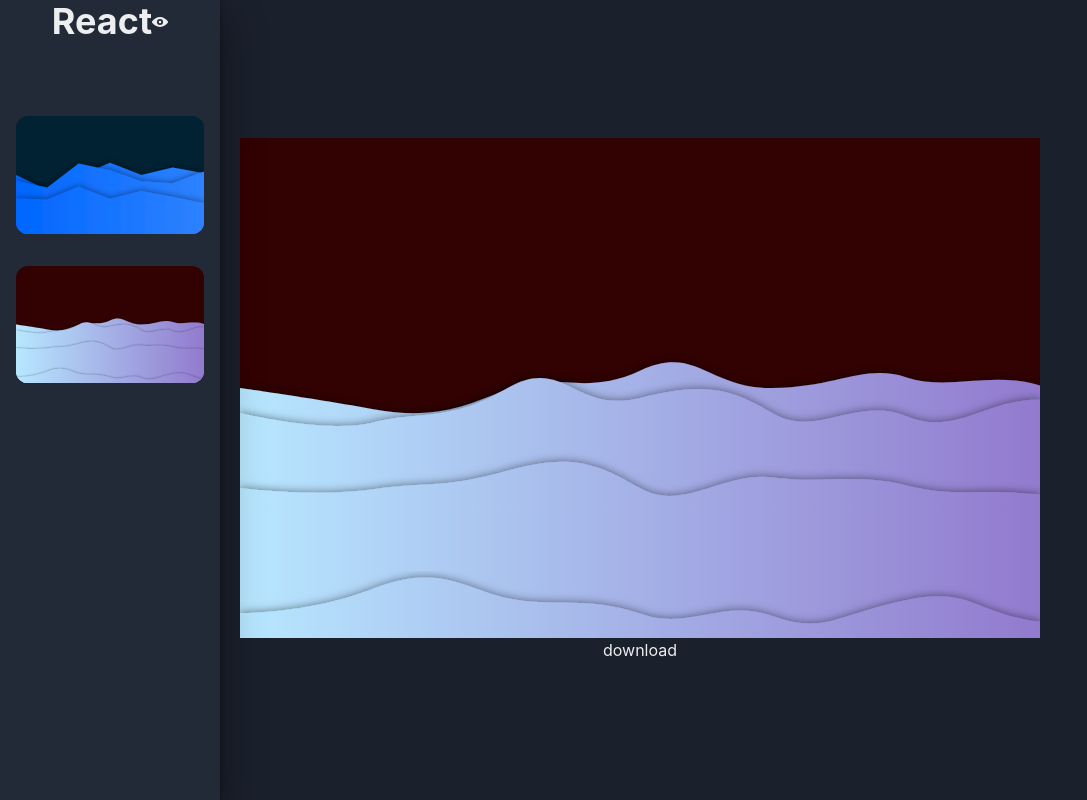
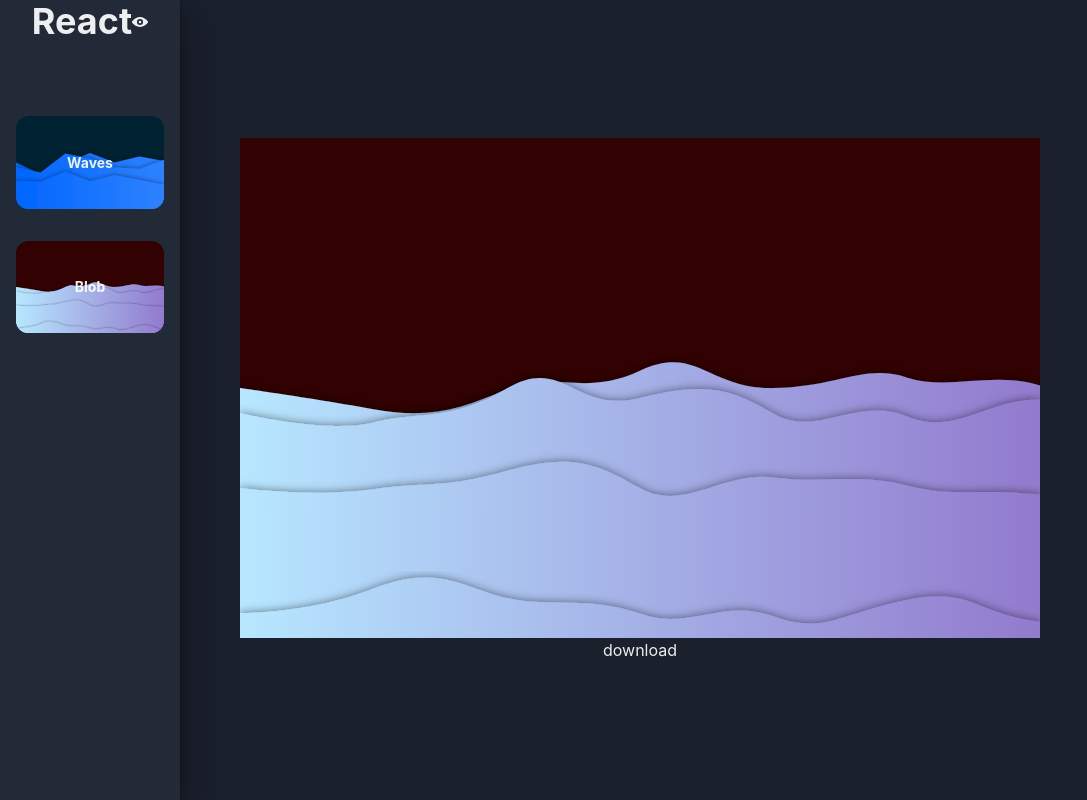
Before and after one commit to MaximBuz/heazy-svg-creator, a React (Create React App) app: page / in a window 1280 px wide. Shown: the whole page, without its empty margins (0-1087 px from the left). Built offline with nearby package versions, Linux system fonts and the light colour scheme.

Commit message:
fixed menu issues with text

```diff
--- a/src/App.tsx
+++ b/src/App.tsx
@@ -7,14 +7,13 @@ import Menu from './components/menu';
 import StackedWave from './components/StackedWave';
 
 // Design
-import { Flex, Stack, Container, Image, Heading, Center, chakra } from '@chakra-ui/react';
+import { Flex, Stack, Text, Container, Image, Heading, Center, chakra, Box } from '@chakra-ui/react';
 import stackedWave from './stackedWaves.svg';
 import stackedWave2 from './stackedWaves2.svg';
 
 // Utils
 import { downloadBlob } from './utils/downloadBlob';
 import { ViewIcon } from '@chakra-ui/icons';
-import { transform } from 'lodash';
 import { isValidMotionProp, motion } from 'framer-motion';
 
 function App() {
@@ -34,8 +33,8 @@ function App() {
   return (
     <Flex direction="row" overflow="hidden" justifyContent="space-between" minW="100vw" minH="100vh">
       <Container
-        minW="220px"
-        maxW="220px"
+        minW="180px"
+        maxW="180px"
         height="100vh"
         position="fixed"
         left="0"
@@ -48,8 +47,8 @@ function App() {
         p="0"
       >
         <Container
-          minW="220px"
-          maxW="220px"
+          minW="180px"
+          maxW="180px"
           height="70px"
           position="fixed"
           zIndex={2}
@@ -61,25 +60,51 @@ function App() {
             <ViewIcon></ViewIcon>
           </Center>
         </Container>
-        <Stack marginTop={100} spacing={0} scrollBehavior="smooth" >
-          <Container p="4" _hover={{ background: '#2e3643', cursor: 'pointer' }}>
-            <Image
-              as={motion.img}
-              rounded="xl"
-              whileHover={{ scale: 1.03, boxShadow: "0 0 0 4px white" }}
-              src={stackedWave}
-              w="100%"
-            />
-          </Container>
-          <Container p="4" _hover={{ background: '#2e3643', cursor: 'pointer' }}>
-            <Image
-              as={motion.img}
-              rounded="xl"
-              whileHover={{ scale: 1.03, boxShadow: "0 0 0 4px white", objectPosition: "scale-down" }}
-              src={stackedWave2}
-              w="100%"
-            />
-          </Container>
+        <Stack marginTop={100} spacing={0} scrollBehavior="smooth">
+          <Flex
+            justifyContent="center"
+            alignItems="center"
+            p="4"
+            position="relative"
+            _hover={{ background: '#2e3643', cursor: 'pointer' }}
+          >
+            <Box as={motion.div} rounded="xl" whileHover={{ scale: 1 }} w="100%" h="100%" overflow="hidden">
+              <Image w="100%" as={motion.img} whileHover={{ scale: 1.25 }} src={stackedWave} rounded="xl" />
+            </Box>
+            <Text
+              as={motion.p}
+              pointerEvents="none"
+              position="absolute"
+              zIndex={10}
+              fontSize="sm"
+              fontWeight="bold"
+              align="center"
+            >
+              Waves
+            </Text>
+          </Flex>
+          <Flex
+            justifyContent="center"
+            alignItems="center"
+            p="4"
+            position="relative"
+            _hover={{ background: '#2e3643', cursor: 'pointer' }}
+          >
+            <Box as={motion.div} rounded="xl" whileHover={{ scale: 1 }} w="100%" h="100%" overflow="hidden">
+              <Image w="100%" as={motion.img} whileHover={{ scale: 1.25 }} src={stackedWave2} rounded="xl" />
+            </Box>
+            <Text
+              as={motion.p}
+              pointerEvents="none"
+              position="absolute"
+              zIndex={10}
+              fontSize="sm"
+              fontWeight="bold"
+              align="center"
+            >
+              Blob
+            </Text>
+          </Flex>
         </Stack>
       </Container>
       <Container justifyContent="center" alignContent="center" centerContent>
@@ -149,11 +174,11 @@ function App() {
           bgColor="#540e42"
           balance={0.1}
           velocity={10}
-          breaks={60}
-          stacks={40}
+          breaks={20}
+          stacks={50}
           distance={0.7}
           stroke={true}
-          strokeWidth={3}
+          strokeWidth={1}
           strokeShrink={true}
         /> */}
         <button onClick={downloadSVG}>download</button>
```
